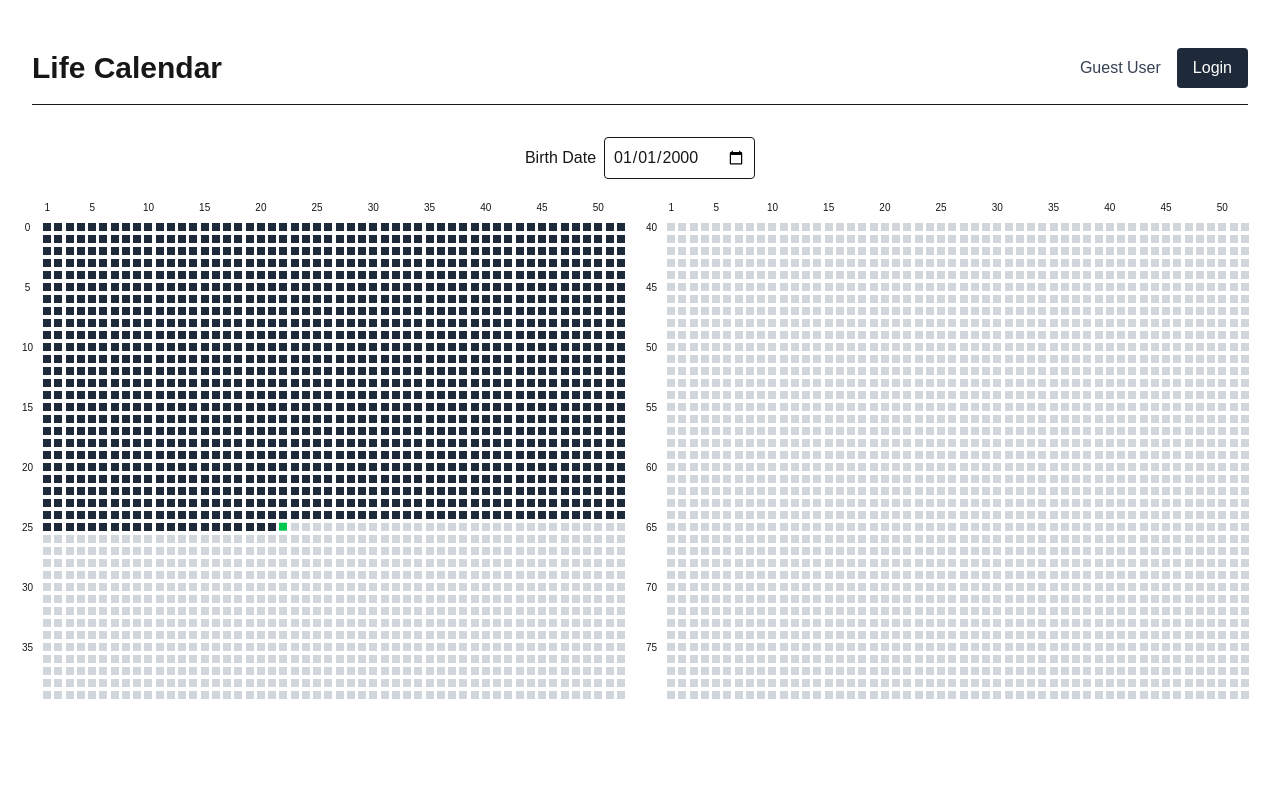
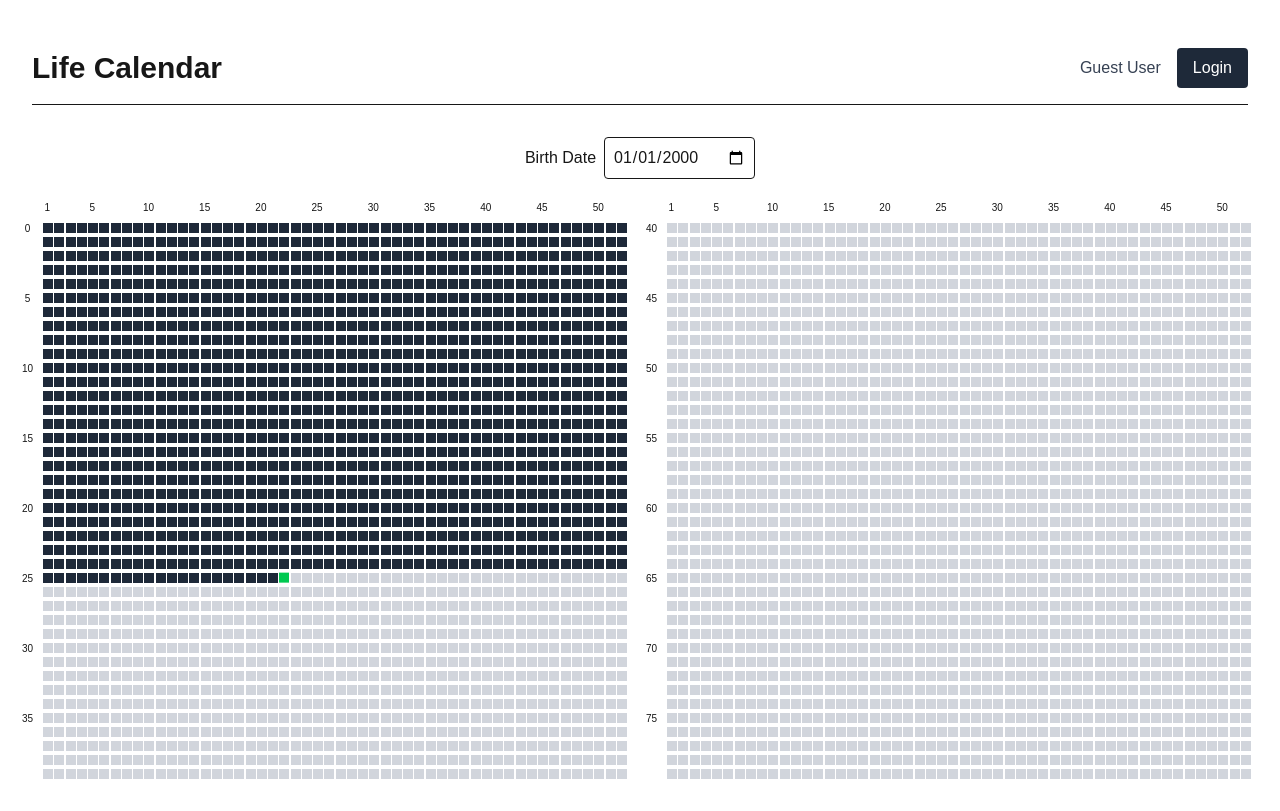
Before and after one commit to qkitzero/life-calendar-frontend, a Next.js app: page / in a window 1280 px wide. Built offline with nearby package versions, Linux system fonts and the light colour scheme; no server answers.

Commit message:
fix: cell size

```diff
--- a/src/components/Cell.tsx
+++ b/src/components/Cell.tsx
@@ -10,5 +10,5 @@ export default function Cell({ isLived, isCurrent }: CellProps) {
     ? "bg-green-500 animate-bounce"
     : "bg-gray-300";
 
-  return <div className={`w-2 h-2 transition ${cellColor}`} />;
+  return <div className={`w-[10px] h-[10px] transition ${cellColor}`} />;
 }
```
